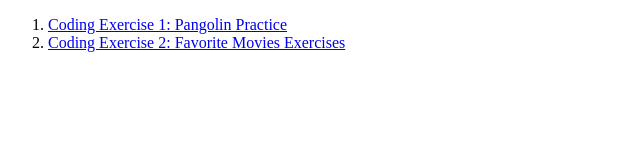
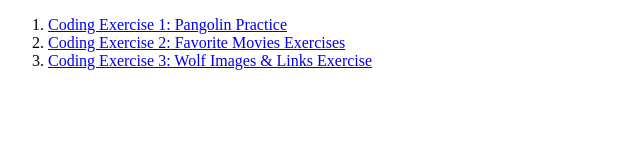
Before and after one commit to Chuksspain/the-web-developer-bootcamp, a plain HTML site: page index.html in a window 1280 px wide. Shown: the whole page, without its empty margins (0-640 px from the left). Drawn offline with Linux system fonts and the light colour scheme.

Commit message:
Added Coding Exercise 3: Wolf Images & Links Exercise

```diff
--- a/index.html
+++ b/index.html
@@ -16,6 +16,9 @@
         <li>
             <a href="/FavoriteMoviesExercises/">Coding Exercise 2: Favorite Movies Exercises</a>
         </li>
+        <li>
+            <a href="/WolfImages&LinksExercise/">Coding Exercise 3: Wolf Images & Links Exercise</a>
+        </li>
     </ol>
 </body>
 
```
